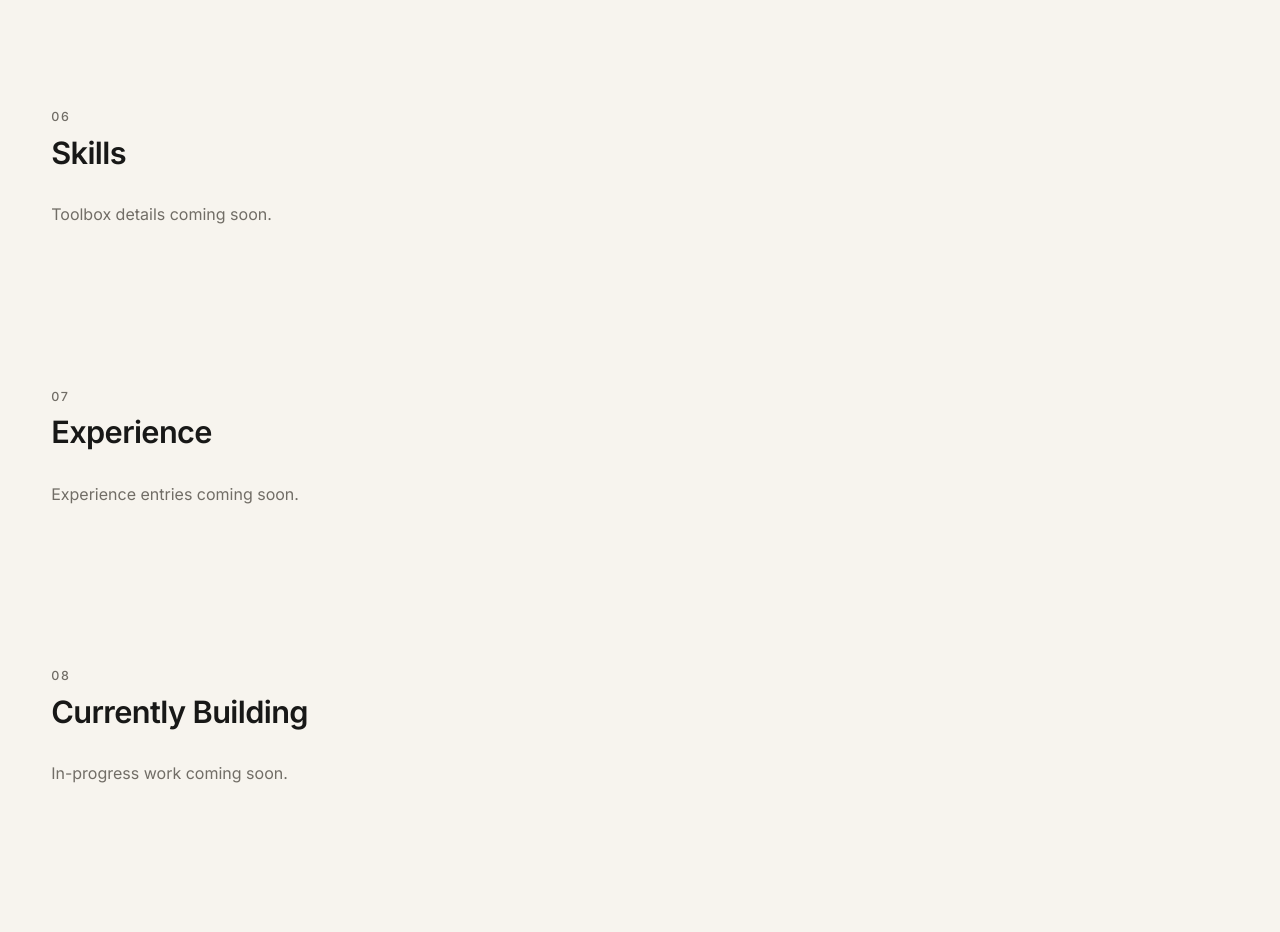
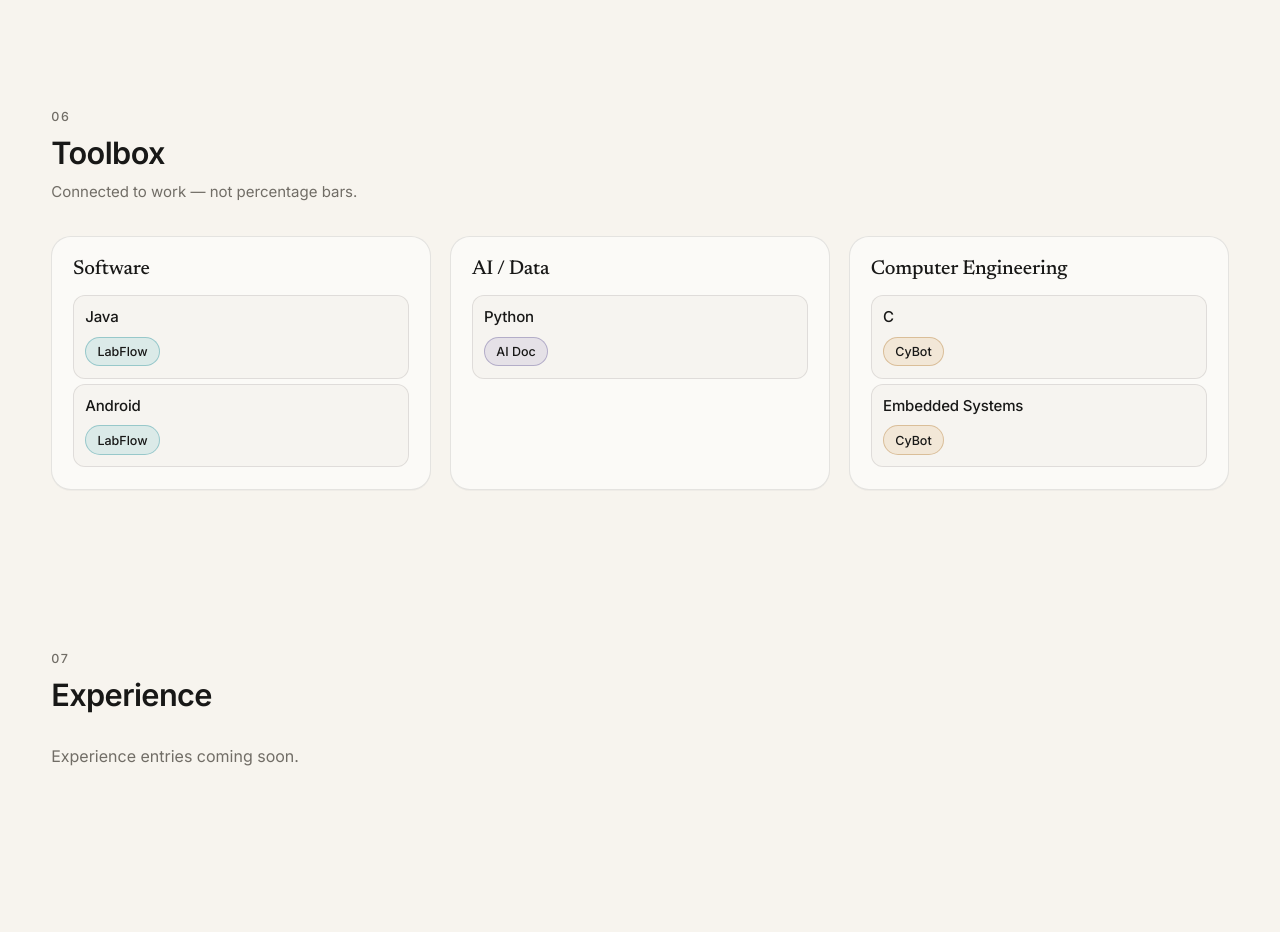
Before and after one commit to rusteez101sr/rishit-portfolio, a Next.js app: page / in a window 1280 px wide. Shown: the part 2840-3772 px from the top of the page. Built offline with nearby package versions, Linux system fonts and the light colour scheme.

Commit message:
Implement Skills/Toolbox v1 with evidenced skill groups.
Ship three group cards linking skills to project evidence chips (no % bars); provisional Aura-approved mapping only.

```diff
--- a/app/globals.css
+++ b/app/globals.css
@@ -1118,3 +1118,220 @@ img {
     transform: none !important;
   }
 }
+
+/* ——— Toolbox / Skills ——— */
+.toolbox .section-title {
+  margin-bottom: 0.65rem;
+}
+
+.toolbox__dek {
+  margin: 0 0 2rem;
+  max-width: 36rem;
+  font-size: clamp(15px, 1.1vw, 17px);
+  line-height: 1.55;
+  color: var(--text-2);
+}
+
+.toolbox__grid {
+  display: grid;
+  grid-template-columns: repeat(3, minmax(0, 1fr));
+  gap: clamp(16px, 1.5vw, 24px);
+  align-items: stretch;
+}
+
+.toolbox__group {
+  display: flex;
+  flex-direction: column;
+  gap: 0.85rem;
+  min-width: 0;
+  background: var(--surface);
+  border: 1px solid var(--border);
+  border-radius: var(--radius-card);
+  padding: 1.25rem 1.3rem 1.35rem;
+  box-shadow: 0 1px 0 rgba(25, 24, 21, 0.03);
+}
+
+.toolbox__group-title {
+  margin: 0;
+  font-family: var(--font-display);
+  font-size: clamp(20px, 1.45vw, 24px);
+  font-weight: 500;
+  letter-spacing: -0.01em;
+  line-height: 1.25;
+  color: var(--text);
+}
+
+.toolbox__skills {
+  display: flex;
+  flex-direction: column;
+  gap: 0.35rem;
+}
+
+.toolbox__skill {
+  border-radius: 12px;
+  border: 1px solid transparent;
+  background: transparent;
+  transition:
+    background-color 200ms var(--ease-spotlight),
+    border-color 200ms var(--ease-spotlight);
+}
+
+.toolbox__skill:focus-within {
+  border-color: var(--border);
+  background: color-mix(in srgb, var(--surface-2) 55%, transparent);
+}
+
+.toolbox__skill-toggle {
+  display: flex;
+  align-items: center;
+  width: 100%;
+  margin: 0;
+  padding: 0.65rem 0.7rem;
+  border: none;
+  background: transparent;
+  cursor: pointer;
+  text-align: left;
+  color: inherit;
+  font: inherit;
+  border-radius: 10px;
+  outline: none;
+}
+
+.toolbox__skill-toggle:focus-visible {
+  outline: 2px solid var(--text);
+  outline-offset: 2px;
+}
+
+.toolbox__skill-name {
+  font-size: 15px;
+  font-weight: 500;
+  letter-spacing: -0.01em;
+  color: var(--text);
+  line-height: 1.3;
+}
+
+.toolbox__skill-body {
+  padding: 0 0.7rem 0.7rem;
+  overflow: hidden;
+}
+
+.toolbox__evidence {
+  list-style: none;
+  margin: 0;
+  padding: 0;
+  display: flex;
+  flex-wrap: wrap;
+  gap: 0.4rem;
+}
+
+.toolbox__chip {
+  display: inline-flex;
+  align-items: center;
+  font-size: 12.5px;
+  font-weight: 500;
+  line-height: 1.2;
+  padding: 0.4rem 0.7rem;
+  border-radius: 999px;
+  border: 1px solid color-mix(in srgb, var(--chip-accent) 28%, var(--border));
+  background: var(--chip-accent-soft, color-mix(in srgb, var(--chip-accent) 12%, transparent));
+  color: var(--text);
+  text-decoration: none;
+  outline: none;
+  transition:
+    background-color 180ms var(--ease-spotlight),
+    border-color 180ms var(--ease-spotlight),
+    transform 180ms var(--ease-spotlight);
+}
+
+.toolbox__chip:focus-visible {
+  outline: 2px solid var(--chip-accent, var(--text));
+  outline-offset: 2px;
+}
+
+/* Fine pointer: evidence revealed on hover / focus / open accordion */
+@media (hover: hover) and (pointer: fine) {
+  .toolbox__skill-body {
+    display: grid;
+    grid-template-rows: 0fr;
+    opacity: 0;
+    padding-block: 0;
+    transition:
+      grid-template-rows 220ms var(--ease-spotlight),
+      opacity 220ms var(--ease-spotlight),
+      padding 220ms var(--ease-spotlight);
+  }
+
+  .toolbox__skill-body > * {
+    min-height: 0;
+    overflow: hidden;
+  }
+
+  .toolbox__skill:not(:hover):not(:focus-within):not(.is-open) .toolbox__chip {
+    visibility: hidden;
+    pointer-events: none;
+  }
+
+  .toolbox__skill:hover .toolbox__skill-body,
+  .toolbox__skill:focus-within .toolbox__skill-body,
+  .toolbox__skill.is-open .toolbox__skill-body {
+    grid-template-rows: 1fr;
+    opacity: 1;
+    padding: 0 0.7rem 0.7rem;
+  }
+
+  .toolbox__skill:hover,
+  .toolbox__skill.is-open {
+    border-color: var(--border);
+    background: color-mix(in srgb, var(--surface-2) 55%, transparent);
+  }
+
+  .toolbox__chip:hover {
+    background: color-mix(in srgb, var(--chip-accent) 18%, white);
+    border-color: color-mix(in srgb, var(--chip-accent) 42%, var(--border));
+    transform: translateY(-1px);
+  }
+}
+
+/* Coarse / touch: evidence always visible */
+@media (hover: none), (pointer: coarse) {
+  .toolbox__skill-body {
+    display: block;
+    opacity: 1;
+    padding: 0 0.7rem 0.7rem;
+  }
+
+  .toolbox__skill {
+    border-color: var(--border);
+    background: color-mix(in srgb, var(--surface-2) 40%, transparent);
+  }
+}
+
+/* Mobile / tablet: stack group cards */
+@media (max-width: 900px) {
+  .toolbox__grid {
+    grid-template-columns: 1fr;
+  }
+
+  .toolbox__skill-body {
+    display: block;
+    opacity: 1;
+    padding: 0 0.7rem 0.7rem;
+  }
+
+  .toolbox__skill {
+    border-color: var(--border);
+    background: color-mix(in srgb, var(--surface-2) 40%, transparent);
+  }
+}
+
+@media (prefers-reduced-motion: reduce) {
+  .toolbox__skill,
+  .toolbox__skill-body,
+  .toolbox__chip {
+    transition: none !important;
+  }
+
+  .toolbox__chip:hover {
+    transform: none !important;
+  }
+}
--- a/components/sections/Skills.tsx
+++ b/components/sections/Skills.tsx
@@ -1,38 +1,105 @@
+"use client";
+
+import {
+  useCallback,
+  useState,
+  type CSSProperties,
+} from "react";
 import { SectionShell } from "@/components/ui/SectionShell";
+import { getProjectBySlug } from "@/data/projects";
 import { skillGroups } from "@/data/skills";
+import type { SkillItem } from "@/lib/types";
+
+function EvidenceChips({ skill }: { skill: SkillItem }) {
+  return (
+    <ul className="toolbox__evidence" aria-label={`${skill.name} evidence`}>
+      {skill.evidence.map((item) => {
+        const project = getProjectBySlug(item.projectSlug);
+        if (!project) return null;
+
+        const label = item.label ?? project.shortTitle ?? project.title;
+
+        return (
+          <li key={`${skill.id}-${item.projectSlug}`}>
+            <a
+              href={`/work/${project.slug}`}
+              className="toolbox__chip"
+              style={
+                {
+                  ["--chip-accent" as string]: project.accent,
+                  ["--chip-accent-soft" as string]: project.accentSoft,
+                } as CSSProperties
+              }
+            >
+              {label}
+            </a>
+          </li>
+        );
+      })}
+    </ul>
+  );
+}
+
+function SkillRow({
+  skill,
+  isOpen,
+  onToggle,
+}: {
+  skill: SkillItem;
+  isOpen: boolean;
+  onToggle: (id: string) => void;
+}) {
+  return (
+    <div
+      className={["toolbox__skill", isOpen ? "is-open" : ""]
+        .filter(Boolean)
+        .join(" ")}
+    >
+      <button
+        type="button"
+        className="toolbox__skill-toggle"
+        aria-expanded={isOpen}
+        aria-controls={`toolbox-evidence-${skill.id}`}
+        onClick={() => onToggle(skill.id)}
+      >
+        <span className="toolbox__skill-name">{skill.name}</span>
+      </button>
+      <div id={`toolbox-evidence-${skill.id}`} className="toolbox__skill-body">
+        <EvidenceChips skill={skill} />
+      </div>
+    </div>
+  );
+}
 
 export function Skills() {
+  const [openSkillId, setOpenSkillId] = useState<string | null>(null);
+
+  const handleToggle = useCallback((id: string) => {
+    setOpenSkillId((current) => (current === id ? null : id));
+  }, []);
+
   return (
-    <SectionShell id="skills" index="06" title="Skills">
+    <SectionShell id="skills" index="06" title="Toolbox" className="toolbox">
+      <p className="toolbox__dek">Connected to work — not percentage bars.</p>
+
       {skillGroups.length === 0 ? (
         <p className="placeholder-copy">Toolbox details coming soon.</p>
       ) : (
-        <div
-          style={{
-            display: "grid",
-            gridTemplateColumns: "repeat(auto-fit, minmax(220px, 1fr))",
-            gap: "1rem",
-          }}
-        >
+        <div className="toolbox__grid">
           {skillGroups.map((group) => (
-            <div
-              key={group.id}
-              style={{
-                background: "var(--surface)",
-                border: "1px solid var(--border)",
-                borderRadius: "var(--radius-card)",
-                padding: "1.25rem",
-              }}
-            >
-              <h3 style={{ margin: "0 0 0.75rem", fontSize: "1rem" }}>
-                {group.label}
-              </h3>
-              <ul style={{ margin: 0, paddingLeft: "1.1rem", color: "var(--text-2)" }}>
-                {group.items.map((item) => (
-                  <li key={item}>{item}</li>
+            <article key={group.id} className="toolbox__group">
+              <h3 className="toolbox__group-title">{group.title}</h3>
+              <div className="toolbox__skills">
+                {group.skills.map((skill) => (
+                  <SkillRow
+                    key={skill.id}
+                    skill={skill}
+                    isOpen={openSkillId === skill.id}
+                    onToggle={handleToggle}
+                  />
                 ))}
-              </ul>
-            </div>
+              </div>
+            </article>
           ))}
         </div>
       )}
--- a/data/skills.ts
+++ b/data/skills.ts
@@ -1,4 +1,51 @@
 import type { SkillGroup } from "@/lib/types";
 
-/** Intentionally empty until real toolbox content is provided. */
-export const skillGroups: SkillGroup[] = [];
+/**
+ * Toolbox v1 — provisional evidence mapping (Aura-approved).
+ * Only skills with ≥1 evidence ship. Engineering Workflow omitted until tools listed.
+ */
+export const skillGroups: SkillGroup[] = [
+  {
+    id: "software",
+    title: "Software",
+    skills: [
+      {
+        id: "java",
+        name: "Java",
+        evidence: [{ projectSlug: "labflow" }],
+      },
+      {
+        id: "android",
+        name: "Android",
+        evidence: [{ projectSlug: "labflow" }],
+      },
+    ],
+  },
+  {
+    id: "ai-data",
+    title: "AI / Data",
+    skills: [
+      {
+        id: "python",
+        name: "Python",
+        evidence: [{ projectSlug: "document-intelligence" }],
+      },
+    ],
+  },
+  {
+    id: "computer-engineering",
+    title: "Computer Engineering",
+    skills: [
+      {
+        id: "c",
+        name: "C",
+        evidence: [{ projectSlug: "cybot" }],
+      },
+      {
+        id: "embedded-systems",
+        name: "Embedded Systems",
+        evidence: [{ projectSlug: "cybot" }],
+      },
+    ],
+  },
+];
```
Also changed, not shown: lib/types.ts (+13 -2 lines).
